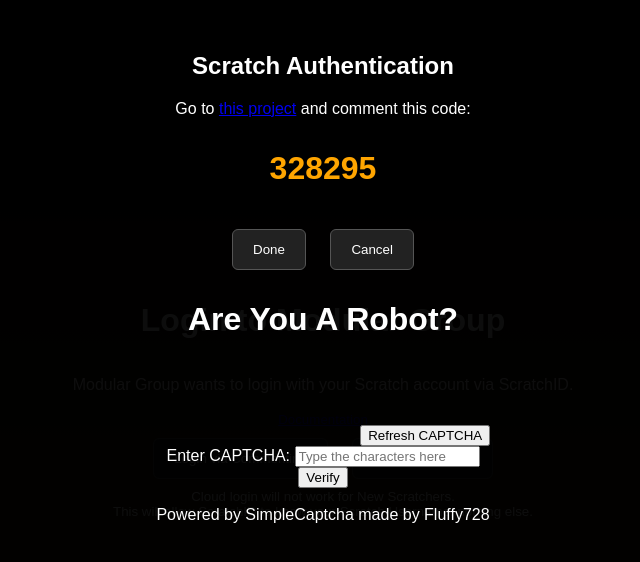
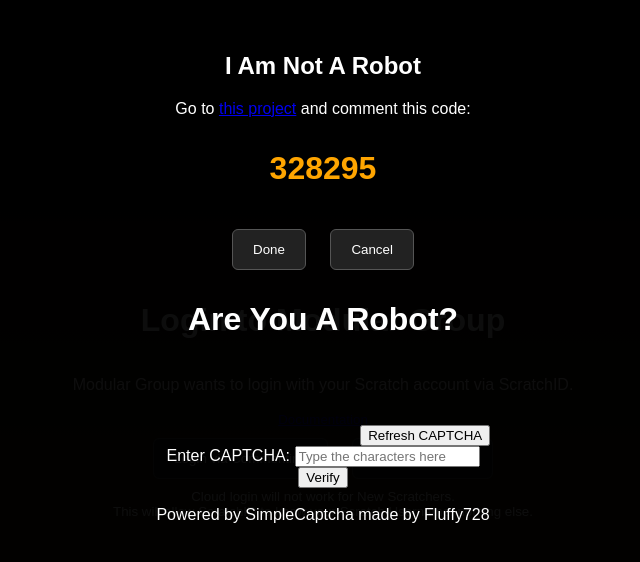
Before and after one commit to polylogue2/scratch-id, a website: page src/public/index.html in a window 1280 px wide. Both pictures are taken after a click on the button "Login via Commenting". Shown: the whole page, without its empty margins (317-957 px from the left). Drawn offline with Linux system fonts and the light colour scheme; files whose address does not match are found by name.

Commit message:
Update index.html

```diff
--- a/src/public/index.html
+++ b/src/public/index.html
@@ -19,7 +19,7 @@
 
   <div class="modal" id="auth-modal">
     <div class="center">
-      <h2>Scratch Authentication</h2>
+      <h2>I Am Not A Robot</h2>
       <p id="auth-instructions"></p>
       <div class="code" id="auth-code">------</div>
       <button class="btn" onclick="verifyCode()">Done</button>
```
